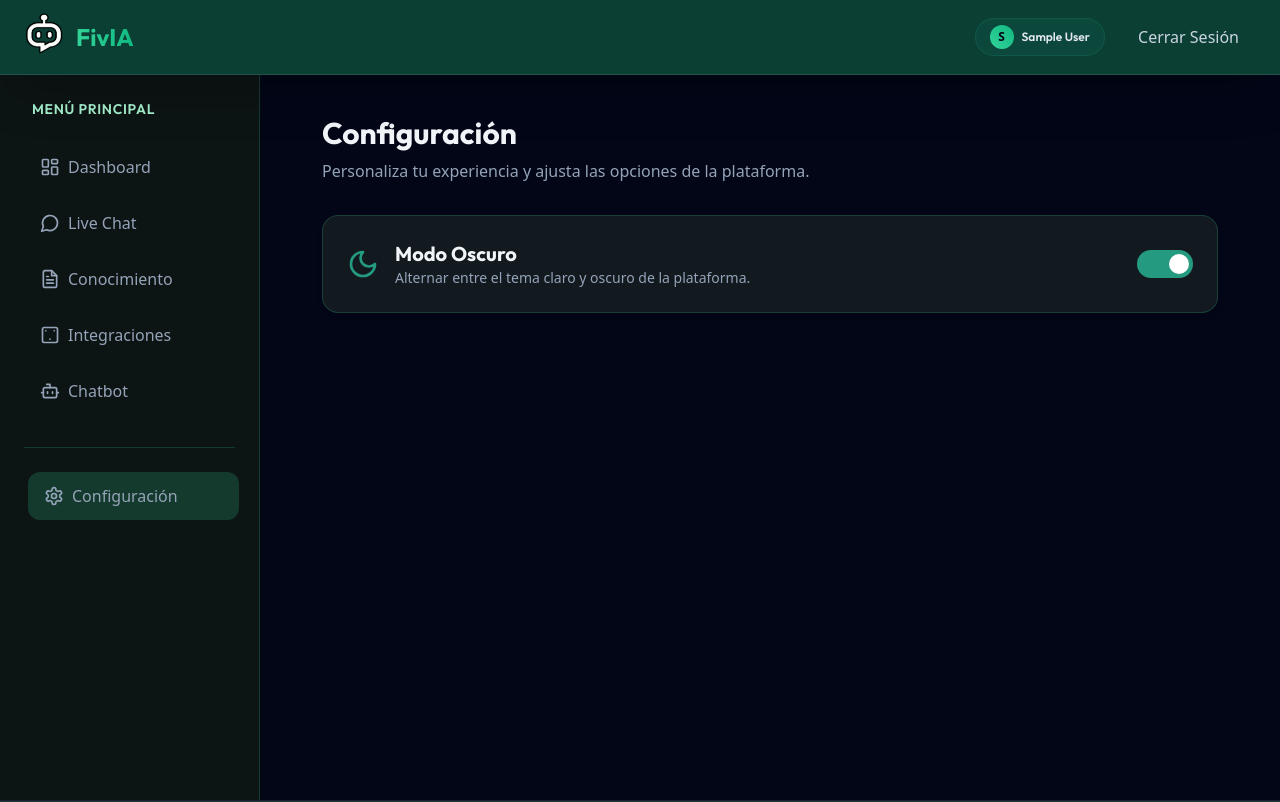
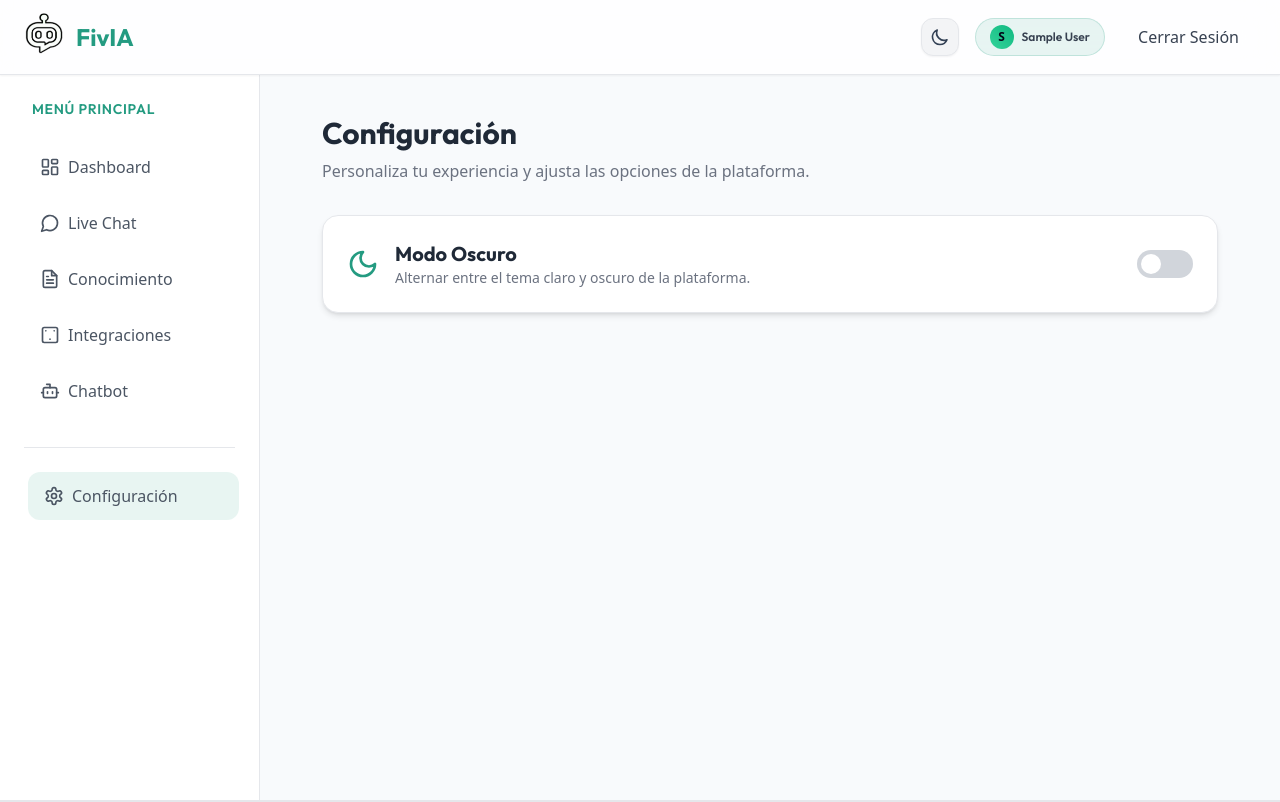
Before and after one commit to SteimberAZ/FivIA-Front, an Angular app: page /config in a window 1280 px wide. Shown: the top 802 px of the page. Built offline with nearby package versions, Linux system fonts and the light colour scheme; sample sign-in values are in the browser's storage.

Commit message:
feat: Add dark/light mode toggle with system preference detection in login and header

```diff
--- a/src/app/core/services/theme.service.ts
+++ b/src/app/core/services/theme.service.ts
@@ -1,39 +1,59 @@
-import { Injectable } from '@angular/core';
-import { BehaviorSubject } from 'rxjs';
+import { Injectable, signal } from '@angular/core';
+import { toObservable } from '@angular/core/rxjs-interop';
 
 @Injectable({
   providedIn: 'root'
 })
 export class ThemeService {
-  private darkModeSubject = new BehaviorSubject<boolean>(true); // Default to dark mode
-  darkMode$ = this.darkModeSubject.asObservable();
+  isDarkMode = signal<boolean>(this.getInitialTheme());
+  darkMode$ = toObservable(this.isDarkMode);
 
   constructor() {
-    // Check localStorage or default to dark
-    const savedTheme = localStorage.getItem('theme');
-    if (savedTheme) {
-      this.setDarkMode(savedTheme === 'dark');
-    } else {
-      this.setDarkMode(true);
+    this.applyTheme(this.isDarkMode());
+
+    // Escuchar cambios de preferencia del sistema/navegador automáticamente
+    if (typeof window !== 'undefined' && window.matchMedia) {
+      window.matchMedia('(prefers-color-scheme: dark)').addEventListener('change', (e) => {
+        if (!localStorage.getItem('theme')) {
+          this.setDarkMode(e.matches);
+        }
+      });
     }
   }
 
   toggleTheme() {
-    this.setDarkMode(!this.darkModeSubject.value);
+    this.setDarkMode(!this.isDarkMode());
   }
 
   setDarkMode(isDark: boolean) {
-    this.darkModeSubject.next(isDark);
+    this.isDarkMode.set(isDark);
     localStorage.setItem('theme', isDark ? 'dark' : 'light');
+    this.applyTheme(isDark);
+  }
+
+  private getInitialTheme(): boolean {
+    if (typeof window === 'undefined') return true;
+
+    const savedTheme = localStorage.getItem('theme');
+    if (savedTheme) {
+      return savedTheme === 'dark';
+    }
+
+    // Detección automática del sistema operativo / navegador
+    if (window.matchMedia && window.matchMedia('(prefers-color-scheme: dark)').matches) {
+      return true;
+    }
+
+    return false;
+  }
+
+  private applyTheme(isDark: boolean) {
+    if (typeof document === 'undefined') return;
 
     if (isDark) {
       document.documentElement.classList.add('dark');
-      document.body.classList.add('bg-[#0b1110]', 'text-[#e2e8f0]');
-      document.body.classList.remove('bg-gray-50', 'text-gray-800');
     } else {
       document.documentElement.classList.remove('dark');
-      document.body.classList.add('bg-gray-50', 'text-gray-800');
-      document.body.classList.remove('bg-[#0b1110]', 'text-[#e2e8f0]');
     }
   }
 }
--- a/src/app/features/auth/login.component.ts
+++ b/src/app/features/auth/login.component.ts
@@ -3,13 +3,29 @@ import { CommonModule } from '@angular/common';
 import { FormsModule } from '@angular/forms';
 import { Router, ActivatedRoute } from '@angular/router';
 import { AuthService } from '../../core/services/auth.service';
+import { ThemeService } from '../../core/services/theme.service';
 
 @Component({
   selector: 'app-login',
   standalone: true,
   imports: [CommonModule, FormsModule],
   template: `
-    <div class="min-h-screen w-full flex items-center justify-center relative overflow-hidden bg-slate-950 text-slate-100 p-4 sm:p-6 md:p-10 font-sans selection:bg-emerald-500 selection:text-slate-950">
+    <div class="min-h-screen w-full flex items-center justify-center relative overflow-hidden bg-slate-50 dark:bg-slate-950 text-slate-800 dark:text-slate-100 p-4 sm:p-6 md:p-10 font-sans selection:bg-emerald-500 selection:text-slate-950 transition-colors duration-300">
+
+      <!-- Floating Top-Right Theme Toggle Button -->
+      <button
+        (click)="themeService.toggleTheme()"
+        type="button"
+        title="Cambiar Modo Claro/Oscuro"
+        class="fixed top-5 right-5 z-50 p-3 rounded-2xl bg-white/80 dark:bg-slate-900/80 backdrop-blur-xl border border-gray-200 dark:border-white/10 text-gray-700 dark:text-amber-400 hover:scale-105 active:scale-95 transition-all shadow-lg"
+      >
+        <svg *ngIf="themeService.isDarkMode()" class="w-5 h-5" fill="none" stroke="currentColor" viewBox="0 0 24 24">
+          <path stroke-linecap="round" stroke-linejoin="round" stroke-width="2" d="M12 3v1m0 16v1m9-9h-1M4 12H3m15.364 6.364l-.707-.707M6.343 6.343l-.707-.707m12.728 0l-.707.707M6.343 17.657l-.707.707M16 12a4 4 0 11-8 0 4 4 0 018 0z" />
+        </svg>
+        <svg *ngIf="!themeService.isDarkMode()" class="w-5 h-5 text-slate-700" fill="none" stroke="currentColor" viewBox="0 0 24 24">
+          <path stroke-linecap="round" stroke-linejoin="round" stroke-width="2" d="M20.354 15.354A9 9 0 018.646 3.646 9.003 9.003 0 0012 21a9.003 9.003 0 008.354-5.646z" />
+        </svg>
+      </button>
 
       <!-- Background Ambient Glow & Mesh Elements -->
       <div class="absolute -top-32 -left-32 w-96 h-96 bg-fivia/25 rounded-full blur-[140px] pointer-events-none animate-pulse"></div>
@@ -23,65 +39,65 @@ import { AuthService } from '../../core/services/auth.service';
         <div class="lg:col-span-7 flex flex-col justify-center space-y-6 text-center lg:text-left">
 
           <!-- Pill Tag -->
-          <div class="inline-flex items-center gap-2 px-3.5 py-1.5 rounded-full bg-white/5 border border-white/10 backdrop-blur-md self-center lg:self-start shadow-sm">
+          <div class="inline-flex items-center gap-2 px-3.5 py-1.5 rounded-full bg-white/60 dark:bg-white/5 border border-gray-200 dark:border-white/10 backdrop-blur-md self-center lg:self-start shadow-sm">
             <span class="relative flex h-2 w-2">
               <span class="animate-ping absolute inline-flex h-full w-full rounded-full bg-emerald-400 opacity-75"></span>
               <span class="relative inline-flex rounded-full h-2 w-2 bg-emerald-500"></span>
             </span>
-            <span class="text-xs font-semibold uppercase tracking-wider text-emerald-400 font-outfit">FivIA conoce tu negocio</span>
+            <span class="text-xs font-semibold uppercase tracking-wider text-emerald-600 dark:text-emerald-400 font-outfit">FivIA conoce tu negocio</span>
           </div>
 
           <!-- Main Title -->
-          <h1 class="text-3xl sm:text-4xl lg:text-5xl font-extrabold font-outfit tracking-tight leading-tight text-white">
-            No vuelvas a <span class="bg-clip-text text-transparent bg-gradient-to-r from-[#34d399] via-emerald-300 to-[#10b981]">perder un cliente</span> por responder tarde.
+          <h1 class="text-3xl sm:text-4xl lg:text-5xl font-extrabold font-outfit tracking-tight leading-tight text-gray-900 dark:text-white">
+            No vuelvas a <span class="bg-clip-text text-transparent bg-gradient-to-r from-[#34d399] via-emerald-500 dark:via-emerald-300 to-[#10b981]">perder un cliente</span> por responder tarde.
           </h1>
 
           <!-- Value Copy -->
-          <p class="text-sm sm:text-base text-slate-300 font-normal leading-relaxed max-w-2xl">
-            <strong class="text-white font-semibold">FivIA</strong> es la plataforma omnicanal impulsada por Inteligencia Artificial que aprende la base de conocimiento de tu empresa y atiende a tus clientes en tiempo real 24/7.
+          <p class="text-sm sm:text-base text-gray-600 dark:text-slate-300 font-normal leading-relaxed max-w-2xl">
+            <strong class="text-gray-900 dark:text-white font-semibold">FivIA</strong> es la plataforma omnicanal impulsada por Inteligencia Artificial que aprende la base de conocimiento de tu empresa y atiende a tus clientes en tiempo real 24/7.
           </p>
 
           <!-- Feature Bullets Grid -->
           <div class="grid grid-cols-1 sm:grid-cols-3 gap-4 pt-2">
 
-            <div class="p-4 rounded-2xl bg-white/5 border border-white/10 backdrop-blur-md flex flex-col items-start hover:border-emerald-500/30 transition-all">
-              <div class="p-2.5 rounded-xl bg-emerald-500/10 text-emerald-400 mb-3 border border-emerald-500/20">
+            <div class="p-4 rounded-2xl bg-white/70 dark:bg-white/5 border border-gray-200 dark:border-white/10 backdrop-blur-md flex flex-col items-start hover:border-emerald-500/30 transition-all shadow-sm">
+              <div class="p-2.5 rounded-xl bg-emerald-500/10 text-emerald-600 dark:text-emerald-400 mb-3 border border-emerald-500/20">
                 <svg class="w-5 h-5" fill="none" stroke="currentColor" viewBox="0 0 24 24">
                   <path stroke-linecap="round" stroke-linejoin="round" stroke-width="2" d="M13 10V3L4 14h7v7l9-11h-7z"/>
                 </svg>
               </div>
-              <h4 class="text-sm font-bold text-white font-outfit">Respuestas 24/7</h4>
-              <p class="text-xs text-slate-400 mt-1">Atención inmediata sin tiempos de espera.</p>
+              <h4 class="text-sm font-bold text-gray-900 dark:text-white font-outfit">Respuestas 24/7</h4>
+              <p class="text-xs text-gray-500 dark:text-slate-400 mt-1">Atención inmediata sin tiempos de espera.</p>
             </div>
 
-            <div class="p-4 rounded-2xl bg-white/5 border border-white/10 backdrop-blur-md flex flex-col items-start hover:border-emerald-500/30 transition-all">
-              <div class="p-2.5 rounded-xl bg-emerald-500/10 text-emerald-400 mb-3 border border-emerald-500/20">
+            <div class="p-4 rounded-2xl bg-white/70 dark:bg-white/5 border border-gray-200 dark:border-white/10 backdrop-blur-md flex flex-col items-start hover:border-emerald-500/30 transition-all shadow-sm">
+              <div class="p-2.5 rounded-xl bg-emerald-500/10 text-emerald-600 dark:text-emerald-400 mb-3 border border-emerald-500/20">
                 <svg class="w-5 h-5" fill="none" stroke="currentColor" viewBox="0 0 24 24">
                   <path stroke-linecap="round" stroke-linejoin="round" stroke-width="2" d="M12 6.253v13m0-13C10.832 5.477 9.246 5 7.5 5S4.168 5.477 3 6.253v13C4.168 18.477 5.754 18 7.5 18s3.332.477 4.5 1.253m0-13C13.168 5.477 14.754 5 16.5 5c1.747 0 3.332.477 4.5 1.253v13C19.832 18.477 18.247 18 16.5 18c-1.746 0-3.332.477-4.5 1.253"/>
                 </svg>
               </div>
-              <h4 class="text-sm font-bold text-white font-outfit">Conoce tu Negocio</h4>
-              <p class="text-xs text-slate-400 mt-1">IA entrenada con tus documentos y datos.</p>
+              <h4 class="text-sm font-bold text-gray-900 dark:text-white font-outfit">Conoce tu Negocio</h4>
+              <p class="text-xs text-gray-500 dark:text-slate-400 mt-1">IA entrenada con tus documentos y datos.</p>
             </div>
 
-            <div class="p-4 rounded-2xl bg-white/5 border border-white/10 backdrop-blur-md flex flex-col items-start hover:border-emerald-500/30 transition-all">
-              <div class="p-2.5 rounded-xl bg-emerald-500/10 text-emerald-400 mb-3 border border-emerald-500/20">
+            <div class="p-4 rounded-2xl bg-white/70 dark:bg-white/5 border border-gray-200 dark:border-white/10 backdrop-blur-md flex flex-col items-start hover:border-emerald-500/30 transition-all shadow-sm">
+              <div class="p-2.5 rounded-xl bg-emerald-500/10 text-emerald-600 dark:text-emerald-400 mb-3 border border-emerald-500/20">
                 <svg class="w-5 h-5" fill="none" stroke="currentColor" viewBox="0 0 24 24">
                   <path stroke-linecap="round" stroke-linejoin="round" stroke-width="2" d="M17 20h5v-2a3 3 0 00-5.356-1.857M17 20H7m10 0v-2c0-.656-.126-1.283-.356-1.857M7 20H2v-2a3 3 0 015.356-1.857M7 20v-2c0-.656.126-1.283.356-1.857m0 0a5.002 5.002 0 019.288 0M15 7a3 3 0 11-6 0 3 3 0 016 0zm6 3a2 2 0 11-4 0 2 2 0 014 0zM7 10a2 2 0 11-4 0 2 2 0 014 0z"/>
                 </svg>
               </div>
-              <h4 class="text-sm font-bold text-white font-outfit">Handoff Humano</h4>
-              <p class="text-xs text-slate-400 mt-1">Interviene en los chats en un solo clic.</p>
+              <h4 class="text-sm font-bold text-gray-900 dark:text-white font-outfit">Handoff Humano</h4>
+              <p class="text-xs text-gray-500 dark:text-slate-400 mt-1">Interviene en los chats en un solo clic.</p>
             </div>
 
           </div>
 
           <!-- Social Trust Quote -->
-          <div class="pt-4 flex items-center justify-center lg:justify-start gap-4 text-xs text-slate-400">
+          <div class="pt-4 flex items-center justify-center lg:justify-start gap-4 text-xs text-gray-500 dark:text-slate-400">
             <div class="flex -space-x-2">
-              <div class="w-7 h-7 rounded-full bg-emerald-500 flex items-center justify-center text-slate-950 font-bold border-2 border-slate-950">S</div>
-              <div class="w-7 h-7 rounded-full bg-teal-500 flex items-center justify-center text-slate-950 font-bold border-2 border-slate-950">F</div>
-              <div class="w-7 h-7 rounded-full bg-emerald-400 flex items-center justify-center text-slate-950 font-bold border-2 border-slate-950">A</div>
+              <div class="w-7 h-7 rounded-full bg-emerald-500 flex items-center justify-center text-slate-950 font-bold border-2 border-white dark:border-slate-950">S</div>
+              <div class="w-7 h-7 rounded-full bg-teal-500 flex items-center justify-center text-slate-950 font-bold border-2 border-white dark:border-slate-950">F</div>
+              <div class="w-7 h-7 rounded-full bg-emerald-400 flex items-center justify-center text-slate-950 font-bold border-2 border-white dark:border-slate-950">A</div>
             </div>
             <span>Potenciando la atención en Telegram y canales digitales.</span>
           </div>
@@ -90,7 +106,7 @@ import { AuthService } from '../../core/services/auth.service';
 
         <!-- RIGHT COLUMN: High-End Glassmorphism Login Card -->
         <div class="lg:col-span-5 w-full">
-          <div class="w-full bg-white/10 dark:bg-slate-900/70 backdrop-blur-2xl border border-white/15 dark:border-white/10 rounded-3xl p-7 sm:p-9 shadow-2xl relative overflow-hidden">
+          <div class="w-full bg-white/80 dark:bg-slate-900/70 backdrop-blur-2xl border border-gray-200 dark:border-white/10 rounded-3xl p-7 sm:p-9 shadow-2xl relative overflow-hidden">
 
             <!-- Top Light Flare inside Card -->
             <div class="absolute top-0 left-0 right-0 h-1 bg-gradient-to-r from-transparent via-[#34d399] to-transparent opacity-50"></div>
@@ -100,14 +116,14 @@ import { AuthService } from '../../core/services/auth.service';
               <div class="inline-flex items-center justify-center p-3 bg-emerald-500/10 rounded-2xl mb-3 border border-emerald-500/20 shadow-inner">
                 <img src="assets/icono2.png" alt="FivIA" class="w-10 h-10 floating" />
               </div>
-              <h2 class="text-2xl font-extrabold font-outfit bg-clip-text text-transparent bg-gradient-to-r from-[#34d399] via-emerald-200 to-[#10b981]">
+              <h2 class="text-2xl font-extrabold font-outfit bg-clip-text text-transparent bg-gradient-to-r from-[#34d399] via-emerald-600 dark:via-emerald-200 to-[#10b981]">
                 FivIA Platform
               </h2>
-              <p class="text-xs text-slate-400 mt-1 font-medium">Accede a tu panel de administración</p>
+              <p class="text-xs text-gray-500 dark:text-slate-400 mt-1 font-medium">Accede a tu panel de administración</p>
             </div>
 
             <!-- Error Alert -->
-            <div *ngIf="errorMessage" class="mb-5 p-3.5 rounded-xl bg-red-500/10 border border-red-500/20 text-red-400 text-xs flex items-center gap-3 animate-shake">
+            <div *ngIf="errorMessage" class="mb-5 p-3.5 rounded-xl bg-red-500/10 border border-red-500/20 text-red-500 dark:text-red-400 text-xs flex items-center gap-3">
               <svg class="w-5 h-5 shrink-0" fill="none" stroke="currentColor" viewBox="0 0 24 24">
                 <path stroke-linecap="round" stroke-linejoin="round" stroke-width="2" d="M12 8v4m0 4h.01M21 12a9 9 0 11-18 0 9 9 0 0118 0z" />
               </svg>
@@ -118,7 +134,7 @@ import { AuthService } from '../../core/services/auth.service';
             <form (ngSubmit)="onLogin()" class="space-y-4">
               <!-- Email Input -->
               <div>
-                <label class="block text-xs font-semibold text-slate-300 uppercase tracking-wider mb-1.5 font-outfit">
+                <label class="block text-xs font-semibold text-gray-700 dark:text-slate-300 uppercase tracking-wider mb-1.5 font-outfit">
                   Correo Electrónico
                 </label>
                 <div class="relative">
@@ -128,9 +144,9 @@ import { AuthService } from '../../core/services/auth.service';
                     name="email"
                     required
                     placeholder="tu-correo@empresa.com"
-                    class="w-full px-4 py-3.5 rounded-xl bg-slate-950/80 border border-white/10 text-white placeholder-slate-500 focus:outline-none focus:ring-2 focus:ring-[#34d399] focus:border-transparent transition-all text-sm"
+                    class="w-full px-4 py-3.5 rounded-xl bg-gray-50 dark:bg-slate-950/80 border border-gray-200 dark:border-white/10 text-gray-900 dark:text-white placeholder-gray-400 dark:placeholder-slate-500 focus:outline-none focus:ring-2 focus:ring-[#34d399] focus:border-transparent transition-all text-sm"
                   />
-                  <div class="absolute right-3.5 top-3.5 text-slate-500 pointer-events-none">
+                  <div class="absolute right-3.5 top-3.5 text-gray-400 dark:text-slate-500 pointer-events-none">
                     <svg class="w-5 h-5" fill="none" stroke="currentColor" viewBox="0 0 24 24">
                       <path stroke-linecap="round" stroke-linejoin="round" stroke-width="2" d="M16 12a4 4 0 10-8 0 4 4 0 008 0zm0 0v1.5a2.5 2.5 0 005 0V12a9 9 0 10-9 9m4.5-1.206a8.959 8.959 0 01-4.5 1.207" />
                     </svg>
@@ -140,7 +156,7 @@ import { AuthService } from '../../core/services/auth.service';
 
               <!-- Password Input -->
               <div>
-                <label class="block text-xs font-semibold text-slate-300 uppercase tracking-wider mb-1.5 font-outfit">
+                <label class="block text-xs font-semibold text-gray-700 dark:text-slate-300 uppercase tracking-wider mb-1.5 font-outfit">
                   Contraseña
                 </label>
                 <div class="relative">
@@ -150,9 +166,9 @@ import { AuthService } from '../../core/services/auth.service';
                     name="password"
                     required
                     placeholder="••••••••"
-                    class="w-full px-4 py-3.5 rounded-xl bg-slate-950/80 border border-white/10 text-white placeholder-slate-500 focus:outline-none focus:ring-2 focus:ring-[#34d399] focus:border-transparent transition-all text-sm"
+                    class="w-full px-4 py-3.5 rounded-xl bg-gray-50 dark:bg-slate-950/80 border border-gray-200 dark:border-white/10 text-gray-900 dark:text-white placeholder-gray-400 dark:placeholder-slate-500 focus:outline-none focus:ring-2 focus:ring-[#34d399] focus:border-transparent transition-all text-sm"
                   />
-                  <div class="absolute right-3.5 top-3.5 text-slate-500 pointer-events-none">
+                  <div class="absolute right-3.5 top-3.5 text-gray-400 dark:text-slate-500 pointer-events-none">
                     <svg class="w-5 h-5" fill="none" stroke="currentColor" viewBox="0 0 24 24">
                       <path stroke-linecap="round" stroke-linejoin="round" stroke-width="2" d="M12 15v2m-6 4h12a2 2 0 002-2v-6a2 2 0 00-2-2H6a2 2 0 00-2 2v6a2 2 0 002 2zm10-10V7a4 4 0 00-8 0v4h8z" />
                     </svg>
@@ -183,7 +199,7 @@ import { AuthService } from '../../core/services/auth.service';
             </form>
 
             <!-- Bottom Subtext -->
-            <div class="mt-6 text-center text-xs text-slate-500">
+            <div class="mt-6 text-center text-xs text-gray-400 dark:text-slate-500">
               Protegido con encriptación de extremo a extremo & Supabase
             </div>
           </div>
@@ -204,6 +220,7 @@ import { AuthService } from '../../core/services/auth.service';
 })
 export class LoginComponent {
   private authService = inject(AuthService);
+  public themeService = inject(ThemeService);
   private router = inject(Router);
   private route = inject(ActivatedRoute);
 
--- a/src/app/layout/header/header.component.html
+++ b/src/app/layout/header/header.component.html
@@ -1,4 +1,4 @@
-<header class="sticky top-0 z-50 flex flex-col md:flex-row items-center justify-between px-6 py-4 bg-white/80 dark:bg-fivia-dark/80 backdrop-blur-xl border-b border-gray-200 dark:border-white/10 shadow-sm dark:shadow-2xl">
+<header class="sticky top-0 z-50 flex flex-col md:flex-row items-center justify-between px-6 py-4 bg-white/80 dark:bg-fivia-dark/80 backdrop-blur-xl border-b border-gray-200 dark:border-white/10 shadow-sm dark:shadow-2xl transition-colors duration-300">
   <div class="flex items-center gap-4 mb-4 md:mb-0 w-full md:w-auto justify-center md:justify-start">
     <div id="icono" class="flex items-center gap-3">
       <img src="assets/icono2.png" alt="Icono" class="w-10 h-10 floating">
@@ -8,7 +8,24 @@
     </div>
   </div>
 
-  <nav class="flex items-center gap-4 w-full md:w-auto justify-center md:justify-end">
+  <nav class="flex items-center gap-3 md:gap-4 w-full md:w-auto justify-center md:justify-end">
+    <!-- Dark / Light Mode Toggle Button -->
+    <button
+      (click)="themeService.toggleTheme()"
+      type="button"
+      title="Cambiar Modo Claro/Oscuro"
+      class="p-2 rounded-xl bg-gray-100 dark:bg-white/10 hover:bg-gray-200 dark:hover:bg-white/20 text-gray-700 dark:text-amber-400 border border-gray-200 dark:border-white/10 transition-all duration-300 flex items-center justify-center shadow-sm"
+    >
+      <!-- Sun Icon (when Dark) -->
+      <svg *ngIf="themeService.isDarkMode()" class="w-5 h-5" fill="none" stroke="currentColor" viewBox="0 0 24 24">
+        <path stroke-linecap="round" stroke-linejoin="round" stroke-width="2" d="M12 3v1m0 16v1m9-9h-1M4 12H3m15.364 6.364l-.707-.707M6.343 6.343l-.707-.707m12.728 0l-.707.707M6.343 17.657l-.707.707M16 12a4 4 0 11-8 0 4 4 0 018 0z" />
+      </svg>
+      <!-- Moon Icon (when Light) -->
+      <svg *ngIf="!themeService.isDarkMode()" class="w-5 h-5 text-slate-700" fill="none" stroke="currentColor" viewBox="0 0 24 24">
+        <path stroke-linecap="round" stroke-linejoin="round" stroke-width="2" d="M20.354 15.354A9 9 0 018.646 3.646 9.003 9.003 0 0012 21a9.003 9.003 0 008.354-5.646z" />
+      </svg>
+    </button>
+
     <!-- Logged in User Badge -->
     <div *ngIf="authService.currentUser() as user" class="flex items-center gap-2 px-3.5 py-1.5 rounded-full bg-fivia/10 border border-fivia/20 text-xs font-semibold text-gray-700 dark:text-slate-200">
       <div class="w-6 h-6 rounded-full bg-gradient-to-tr from-[#34d399] to-[#10b981] flex items-center justify-center text-slate-950 font-bold text-xs">
--- a/src/app/layout/header/header.component.ts
+++ b/src/app/layout/header/header.component.ts
@@ -1,6 +1,7 @@
 import { Component, inject } from '@angular/core';
 import { CommonModule } from '@angular/common';
 import { AuthService } from '../../core/services/auth.service';
+import { ThemeService } from '../../core/services/theme.service';
 
 @Component({
   selector: 'app-header',
@@ -11,6 +12,7 @@ import { AuthService } from '../../core/services/auth.service';
 })
 export class HeaderComponent {
   public authService = inject(AuthService);
+  public themeService = inject(ThemeService);
 
   logout(event: Event) {
     event.preventDefault();
```
